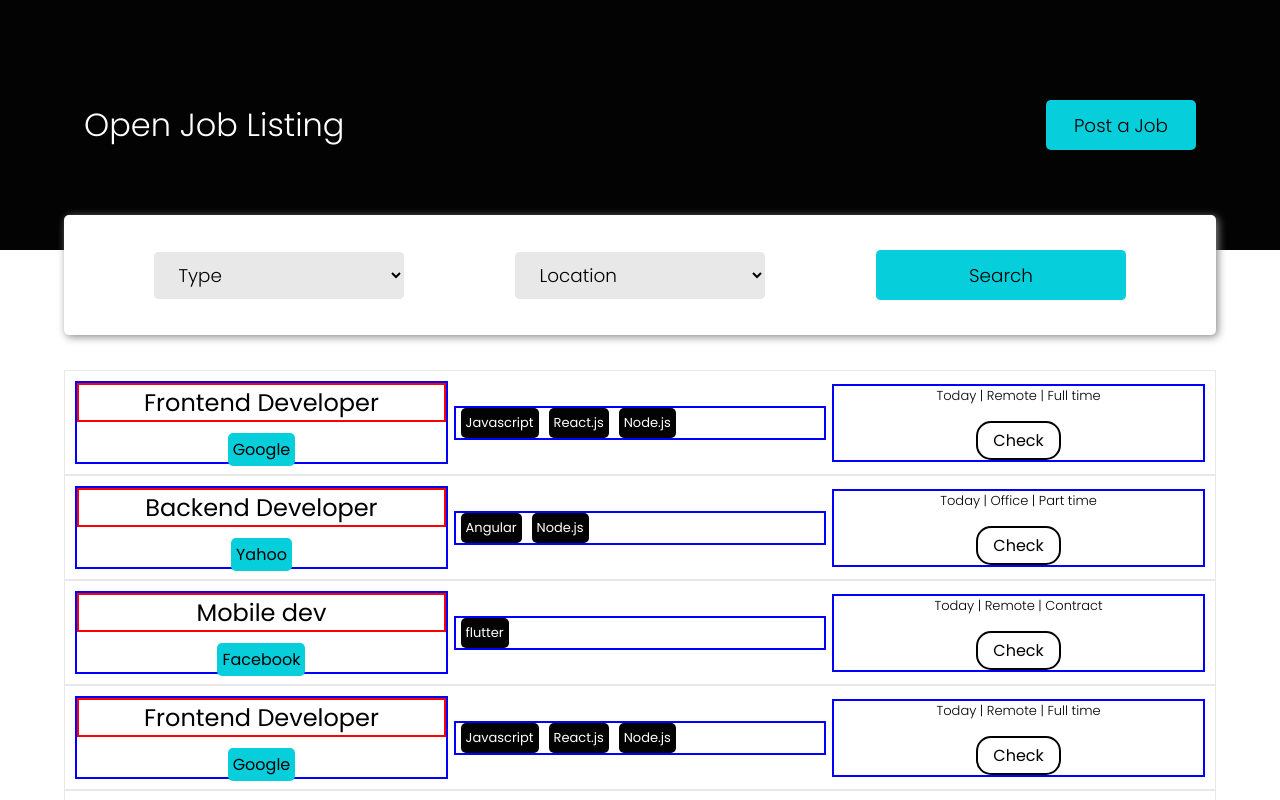
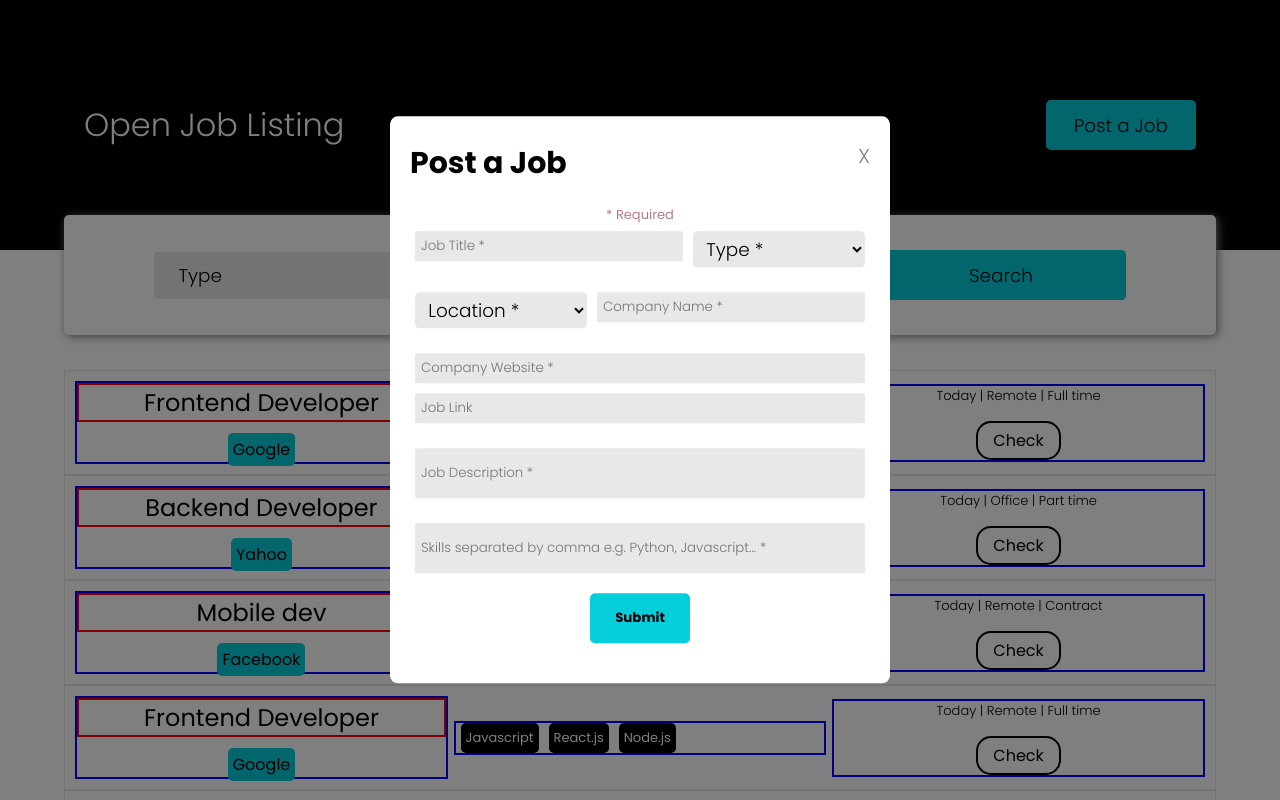
Before and after one commit to shahx95/community-careers, a React (Create React App) app: page / in a window 1280 px wide. Both pictures are taken after a click on the button "Post a Job". Shown: the top 800 px of the page. Built offline with nearby package versions, Linux system fonts and the light colour scheme.

Commit message:
Add dialog boxes for new post and check job

```diff
--- a/src/App.css
+++ b/src/App.css
@@ -199,6 +199,148 @@ background-color: #e8e8e8;
    cursor: pointer;
 
   }
+
+
+/*DialogPost box*/
+.dialog-overlay{
+  position: fixed;
+  width: 100%;
+  /* border: solid red 10px; */
+  height: 100vh;
+  background-color: rgba(0, 0, 0, 0.5);
+  z-index: 2;
+}
+
+.dialog-box{
+  /* border: solid green 2px; */
+  /* min-height : 500px; */
+  width: 500px;
+  max-width: 100%;
+  margin: 0 auto;
+  position: fixed;
+  left: 50%;
+  top: 50%;
+  transform: translate(-50%,-50%);
+  z-index: 999;
+  background-color: #ffffff;
+  padding: 10px 20px 40px;
+  border-radius: 8px;
+  display: flex;
+  flex-direction: column;
+  align-items: center;
+  justify-content: center;
+  /* border: solid red 2px; */
+}
+
+.dialog-header{
+  font-size: 20px;
+  font-weight: 600;
+  text-align: center;
+  display: flex;
+  justify-content: space-between;
+  padding-top: 15px;
+  padding-bottom: 15px;
+}
+
+.dialog-cancel{
+
+ cursor: pointer;
+ color: grey;
+ font-weight: 300;
+
+ border-radius: 35px;
+ background: transparent;
+}
+
+.dialog-cancel:hover{
+  text-decoration: underline;
+
+}
+
+.dialog-sections{
+  /* border: solid red 2px; */
+
+
+}
+.dialog-container{
+  display: flex;
+  justify-content: space-between;
+  padding-bottom: 15px;
+  flex-wrap: wrap;
+
+}
+.dialog-container >*{
+  margin: 5px;
+  flex: 1;
+
+
+}
+.dialog-container > select{
+  /* border: solid red; */
+
+}
+
+input{
+  border: none;
+border-radius: 2px;
+padding: 2px 6px;
+font-weight: 300;
+cursor: pointer;
+background-color: #e8e8e8;
+height: 30px;
+}
+
+.dialog-submit-btn{
+  font-weight: 600;
+  height: 50px;
+  width: 100px;
+  border: none;
+  border-radius: 5px;
+  background: #06cedb;
+     cursor: pointer;
+}
+.dialog-footer{
+  text-align: center;
+}
+
+
+/*DialogCheck styling*/
+.job-description{
+  /* border: solid red; */
+ flex: 2;
+ height: 50px;
+}
+
+
+.dialog-check-header{
+ border: solid 2px green;
+ display: flex;
+ justify-content: space-between;
+ margin-bottom: 25px;
+}
+
+.dialog-check-content{
+
+ border: solid 2px red;
+ width: 100%;
+
+}
+
+.dialog-check-body > *{
+ display: block;
+ margin-top: 5px;
+ /* border: solid pink 2px; */
+}
+
+.dialog-check-skills{
+ /* border: red solid 2px; */
+ text-align: center;
+}
+
+.dialog-check-body > .job-skill{
+ display: inline;
+ border: solid red 2px;
+}
 /*---------------------------------------------*/
 @media (prefers-reduced-motion: no-preference) {
   .App-logo {
--- a/src/App.js
+++ b/src/App.js
@@ -3,6 +3,8 @@ import React from "react"
 import Header from "./components/Header"
 import Search from "./components/Search-Bar"
 import Job from "./components/Job"
+import DialogPost from "./components/Dialog-Post"
+import DialogCheck from "./components/Dialog-Check"
 import dummyData from "./dummyData"
 
 
@@ -112,7 +114,9 @@ function App() {
 
   return (
     <div className="App">
-      <Header />
+      <DialogCheck job={showDialogCheck} handleCancelClick={()=>setShowDialogCheck({})}/>
+      <DialogPost handleCancelClick={()=>clearJobDialogBox()} show={showDialogPost} formData={formData} handleChange={handleChange} handleJobSubmit={handleJobSubmit}/>
+      <Header handleClick={()=>setShowDialogPost(prevState => !prevState)}/>
       <Search />
       {console.log(dummyData)}
 
@@ -120,7 +124,7 @@ function App() {
 
       {dummyData.map(jobObject => {
 
-      return <Job key={jobObject.id} id={jobObject.id} title={jobObject.title} company={jobObject.companyName} skills={jobObject.skills} time="Today" location={jobObject.location} jobType={jobObject.type}/>
+      return <Job key={jobObject.id} id={jobObject.id} title={jobObject.title} company={jobObject.companyName} skills={jobObject.skills} time="Today" location={jobObject.location} jobType={jobObject.type} handleClick={()=>setShowDialogCheck(jobObject)}/>
       })}
 
     </div>
--- /dev/null
+++ b/src/components/Dialog-Check.js
@@ -0,0 +1,41 @@
+import React from "react"
+
+
+export default function({job, handleCancelClick}){
+    if(!Object.keys(job).length){
+        return
+        <> </>
+        }
+
+    return (
+        <div className="dialog-overlay">
+            <div className="dialog-box">
+                    <div className="dialog-check-content">
+
+                        <div className="dialog-check-header">
+                            <h3>{job.title} @ {job.companyName}</h3>
+                            <span className="dialog-cancel" onClick={handleCancelClick}>X</span>
+                        </div>
+
+                        <div className="dialog-check-body">
+                            <span>Posted on:</span>
+                            <span>Job type: {job.type}</span>
+                            <span>Job location: {job.location}</span>
+                            <p>Job description:</p>
+                            <span>Company name: {job.companyName}</span>
+                            <span>Company website: {job.companyUrl}</span>
+                            <span>Skills:</span>
+                            <div className="dialog-check-skills">
+                               {job.skills.map(skill => <span className="job-skill">{skill}</span>)}
+                            </div>
+                        </div>
+
+                    </div>
+
+
+
+            </div>
+
+        </div>
+    )
+}
--- /dev/null
+++ b/src/components/Dialog-Post.js
@@ -0,0 +1,60 @@
+import React from "react"
+
+export default function ({handleCancelClick, show, formData, handleChange, handleJobSubmit}){
+    if(!show){
+        return(
+            <></>
+        )
+    }
+    return (
+        <div className="dialog-overlay">
+            <div className="dialog-box">
+                <form className="dialog-form" onSubmit={(event) => handleJobSubmit(event)}>
+                    <div className="dialog-content">
+                        <div className="dialog-header">
+                            <h2>Post a Job</h2>
+                            <span className="dialog-cancel" onClick={handleCancelClick}>X</span>
+                        </div>
+                        <span style={{fontSize:"small",color:"#bc7d81"}}>* Required</span>
+                        <div className="dialog-sections">
+                            <div className="dialog-container">
+                                <input type="text" name="jobTitle" placeholder="Job Title *" value={formData.jobTitle} onChange={(event) => handleChange(event)}/>
+                            <select name="type" id="select-type" value={formData.type} onChange={(event) => handleChange(event)}>
+                                <option value="">Type *</option>
+                                <option value="fulltime">Full Time</option>
+                                <option value="contract">Contract</option>
+                            </select>
+                            </div>
+                            <div className="dialog-container">
+                                <select name="location" id="select-location" value={formData.location} onChange={(event) => handleChange(event)}>
+                                <option value="">Location *</option>
+                                <option value="remote">Remote</option>
+                                <option value="onsite">Onsite</option>
+                            </select>
+                            <input type="text" name="companyName" placeholder="Company Name *" value={formData.companyName} onChange={(event) => handleChange(event)}/>
+                            </div>
+                            <div className="dialog-container">
+                                <input type="text" name="companyUrl" placeholder="Company Website *" value={formData.companyUrl} onChange={handleChange}/>
+                                <input type="text" name="jobLink" placeholder="Job Link" value={formData.jobLink} onChange={(event) => handleChange(event)}/>
+
+                            </div>
+                            <div className="dialog-container">
+                            <input className="job-description" type="text" name="jobDescription" placeholder="Job Description *" value={formData.jobDescription} onChange={(event) => handleChange(event)}/>
+                            </div>
+                            <div className="dialog-container">
+                                <input className="job-description" type="text" name="jobSkills" placeholder="Skills separated by comma e.g. Python, Javascript... *" value={formData.jobSkills} onChange={(event) => handleChange(event)}/>
+                            </div>
+                        </div>
+                    </div>
+                    <div className="dialog-footer">
+
+                            <button className="dialog-submit-btn">Submit</button>
+
+                    </div>
+
+                </form>
+            </div>
+
+        </div>
+    )
+}
--- a/src/components/Header.js
+++ b/src/components/Header.js
@@ -1,12 +1,12 @@
 import React from "react"
 
-export default function(){
+export default function({handleClick}){
     return (
         <section className="header-body">
             <div className="header-container">
                 <h1>Open Job Listing</h1>
-                <button  className="header-button">Post a Job</button>
-                {/* onClick={handleClick}  */}
+                <button   onClick={handleClick} className="header-button">Post a Job</button>
+
             </div>
         </section>
     )
--- a/src/components/Job.js
+++ b/src/components/Job.js
@@ -1,9 +1,9 @@
 import React from 'react'
 
-export default function({id, title,company,skills,time,location,jobType}){
+export default function({id, title,company,skills,time,location,jobType,handleClick}){
 
     return (
-        <div className="job-container">
+        <section className="job-container" onClick={handleClick}>
             <div className="job-primary-container">
                 <h2 className="job-title">{title}</h2>
                 <a href="#" className="job-company">{company}</a>
@@ -20,6 +20,6 @@ export default function({id, title,company,skills,time,location,jobType}){
             </div>
 
 
-        </div>
+        </section>
     )
 }
--- a/src/components/Search-Bar.js
+++ b/src/components/Search-Bar.js
@@ -5,7 +5,7 @@ export default function(){
     return (
 
 
-        <div className="search-container">
+        <section className="search-container">
             <select name="type" id="search-select1" value={searchForm.type} onChange={(event) => handleSearchChange(event)}>
     <option value="">Type</option>
     <option value="Full Time">Full Time</option>
@@ -21,6 +21,6 @@ export default function(){
             <button className="search-button" onClick={handleClick}>Search</button>
 
 
-        </div>
+        </section>
     )
 }
```
